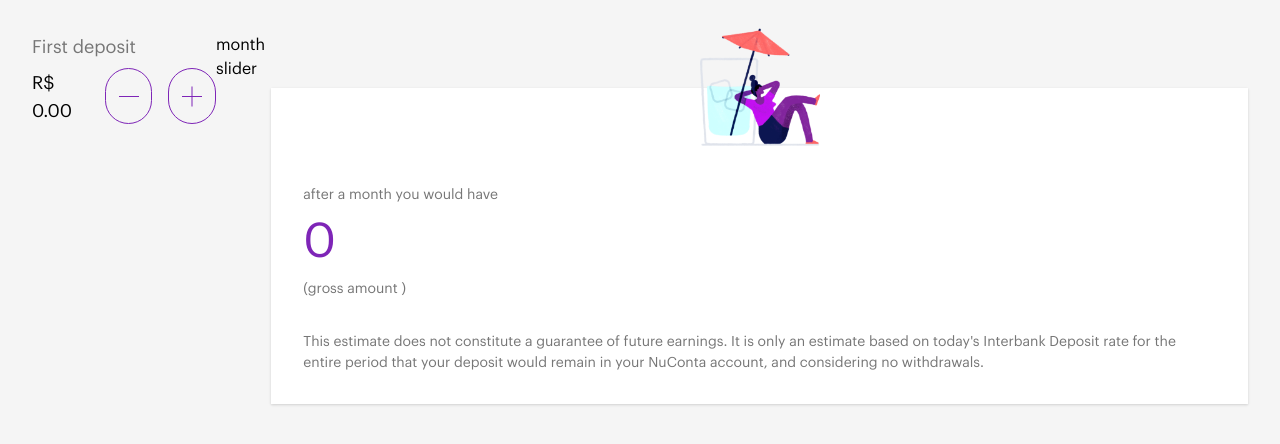
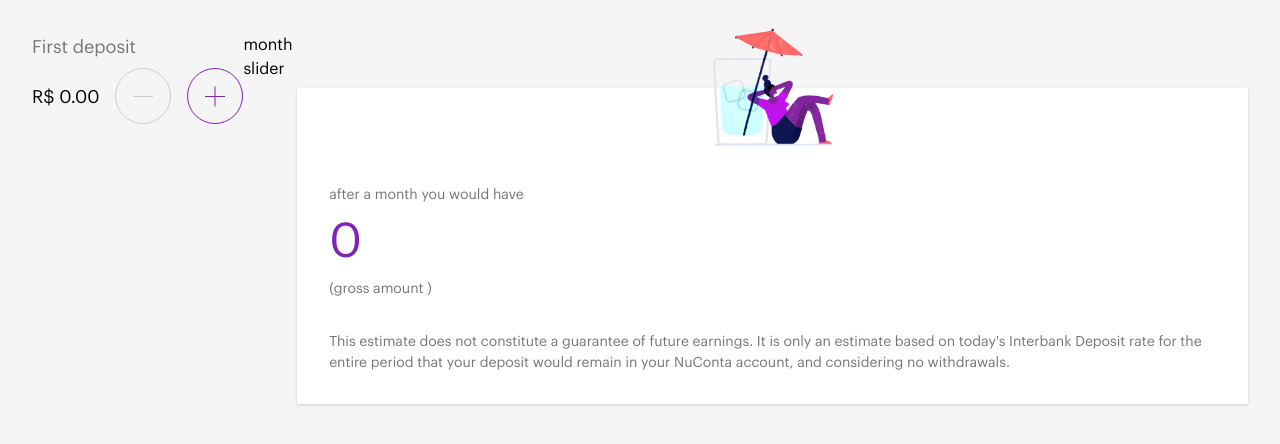
Before and after one commit to thalesagapito/nuconta-calculator, a Vue app: page / in a window 1280 px wide. Shown: the top 444 px of the page. Built offline with nearby package versions, Linux system fonts and the light colour scheme.

Commit message:
add first deposit input negative value prevention

```diff
--- a/src/components/calculator-input-first-deposit-input.vue
+++ b/src/components/calculator-input-first-deposit-input.vue
@@ -22,14 +22,18 @@ const { t } = useI18n()
 const { formatCurrency } = useCurrencyFormatter()
 
 const formattedFirstDepositAmount = computed(() => formatCurrency({ amount: props.firstDepositAmount }))
+const isDecrementDisabled = computed(() => props.firstDepositAmount === 0)
+
+function decrementFirstDepositAmount() {
+  const newAmount = Math.max(0, props.firstDepositAmount - INCREMENT_OR_DECREMENT_VALUE)
+  emit('update:firstDepositAmount', newAmount)
+}
 
 function incrementFirstDepositAmount() {
-  emit('update:firstDepositAmount', props.firstDepositAmount + INCREMENT_OR_DECREMENT_VALUE)
+  const newAmount = props.firstDepositAmount + INCREMENT_OR_DECREMENT_VALUE
+  emit('update:firstDepositAmount', newAmount)
 }
 
-function decrementFirstDepositAmount() {
-  emit('update:firstDepositAmount', props.firstDepositAmount - INCREMENT_OR_DECREMENT_VALUE)
-}
 </script>
 
 <template>
@@ -43,7 +47,12 @@ function decrementFirstDepositAmount() {
         {{ formattedFirstDepositAmount }}
       </div>
 
-      <button class="button" :aria-label="t('decrement')" @click="decrementFirstDepositAmount">
+      <button
+        class="button"
+        :aria-label="t('decrement')"
+        :disabled="isDecrementDisabled"
+        @click="decrementFirstDepositAmount"
+      >
         <span class="line" aria-hidden="true" />
       </button>
 
@@ -57,7 +66,7 @@ function decrementFirstDepositAmount() {
 
 <style lang="postcss" scoped>
 .first-deposit-input-wrapper {
-  @apply flex flex-col;
+  @apply flex flex-col flex-shrink-0;
 
   .first-deposit {
     @apply text-lg text-gray-300;
@@ -74,12 +83,21 @@ function decrementFirstDepositAmount() {
       @apply w-14 h-14 ml-4 flex justify-center items-center relative border border-brand-purple rounded-full transition;
 
       .line {
-        @apply w-5 h-px absolute bg-brand-purple;
+        @apply w-5 h-px absolute bg-brand-purple transition;
       }
 
-      &:hover, &:focus {
+      &:disabled {
+        @apply border-gray-200 cursor-not-allowed;
+        .line {
+          @apply bg-gray-200;
+        }
+      }
+
+      &:not(:disabled):hover,
+      &:not(:disabled):focus {
         @apply bg-brand-purple bg-opacity-10;
       }
+
       &:active {
         @apply bg-brand-purple bg-opacity-30;
       }
```
